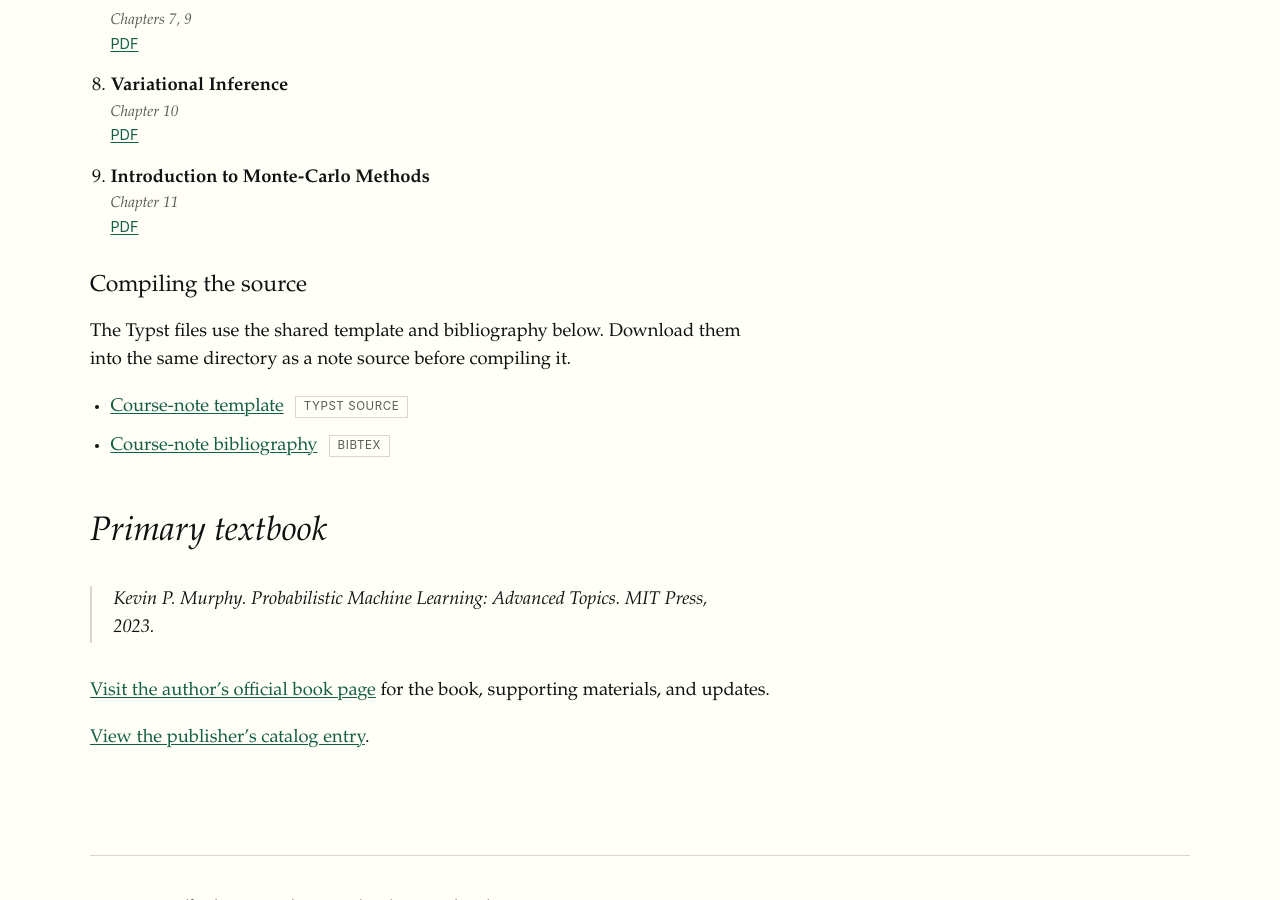
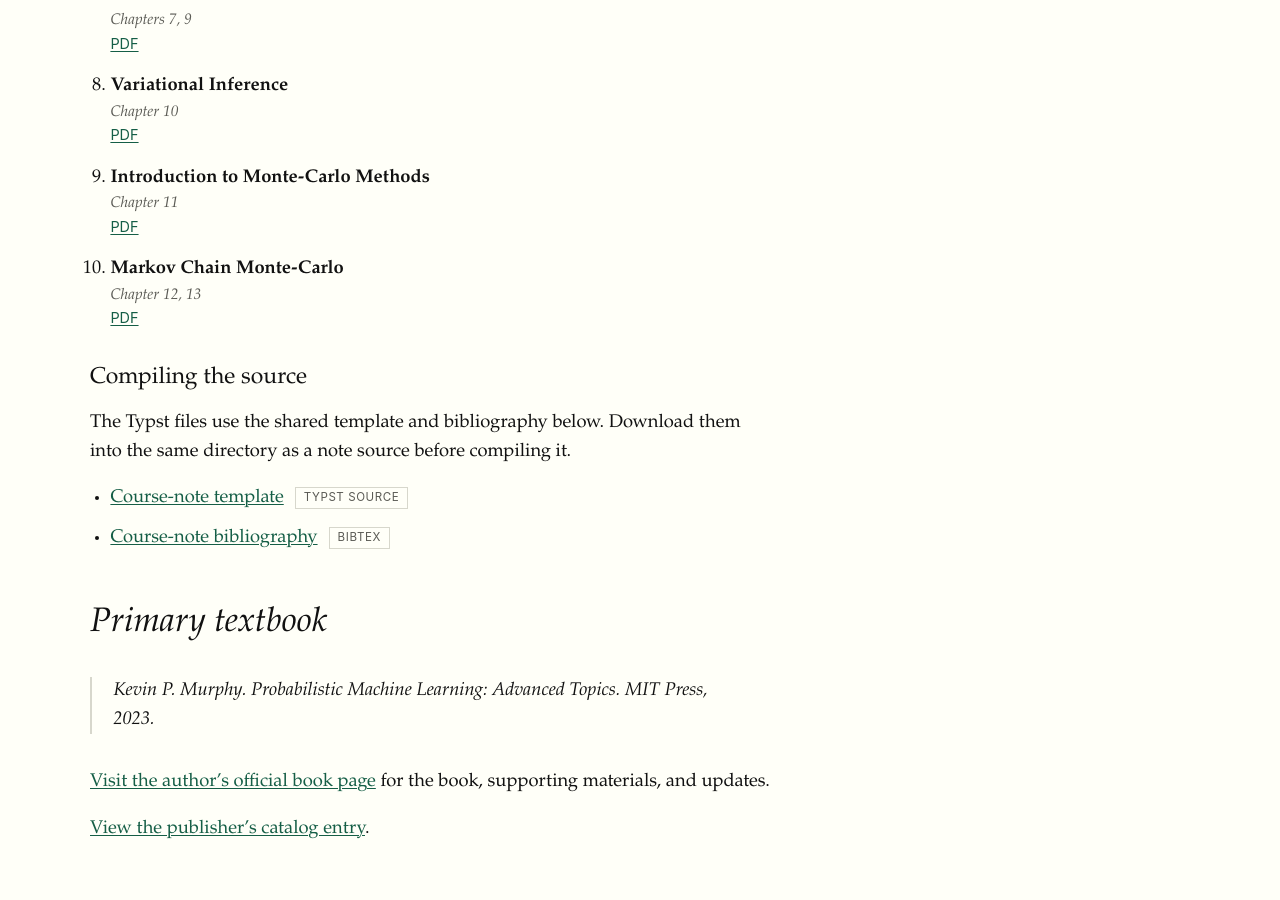
Before and after one commit to CSC5666/Fall2026, a Jekyll site: the page built from resources.md, in a window 1280 px wide and 900 px high, scrolled down 1248 px. Built offline with Jekyll 4.4.1, drawn with Linux system fonts in a browser that asks for light colours.

Commit message:
MCMC notes

```diff
--- a/_data/resources.yml
+++ b/_data/resources.yml
@@ -61,6 +61,12 @@ readings:
         url: /assets/files/07-Monte-Carlo.pdf
 
 
+  - title: Markov Chain Monte-Carlo
+    chapters: Chapter 12, 13
+    materials:
+      - label: PDF
+        url: /assets/files/08-MCMC.pdf
+
 
 
 source_support:
```
Also changed, not shown: assets/files/Figures/textbook-annealing-temperatures.png (added), assets/files/Figures/textbook-autocorrelation.png (added), assets/files/Figures/textbook-convergence-traces-bad.png (added), assets/files/Figures/textbook-convergence-traces.png (added), assets/files/Figures/textbook-gibbs-correlated.png (added), assets/files/Figures/textbook-mh-proposal-scale.png (added), assets/files/Figures/textbook-path-degeneracy.png (added), assets/files/Figures/textbook-slice-sampling.png (added), assets/files/Figures/textbook-smc-degeneracy-bootstrap.png (added), 8 other files.
